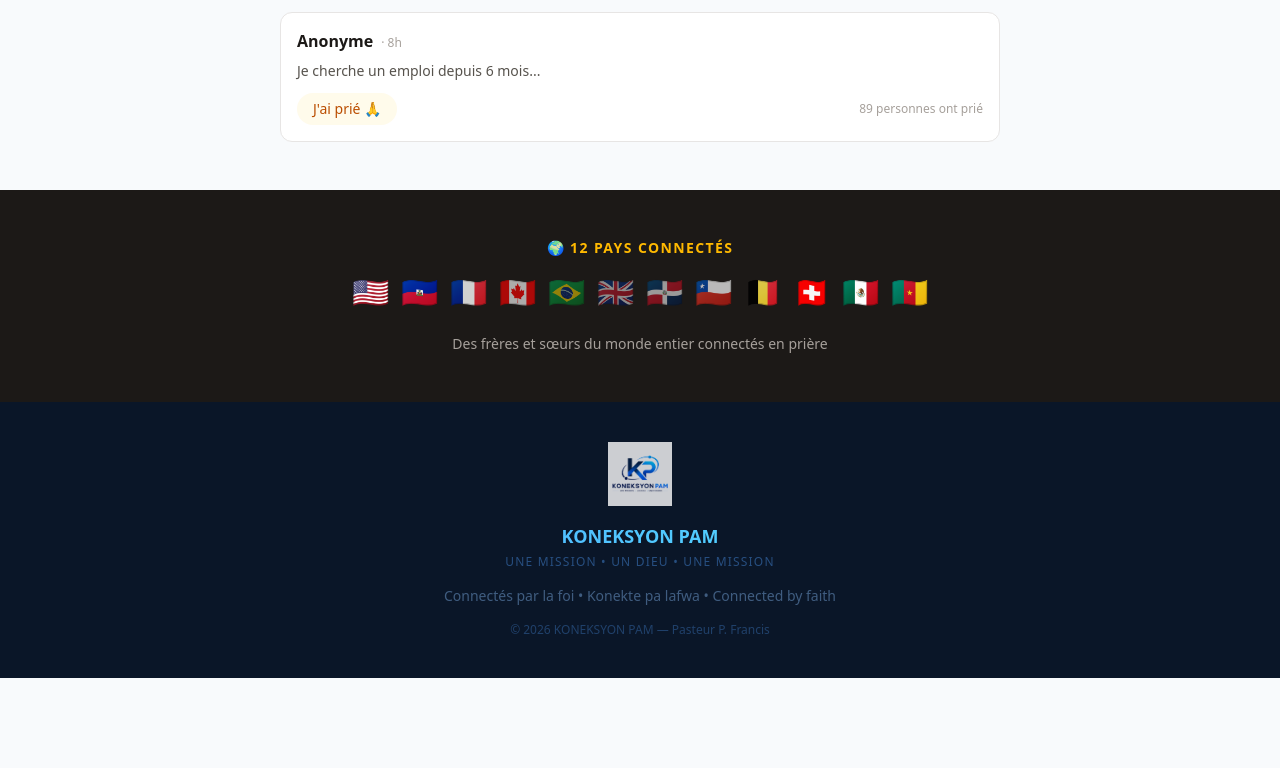
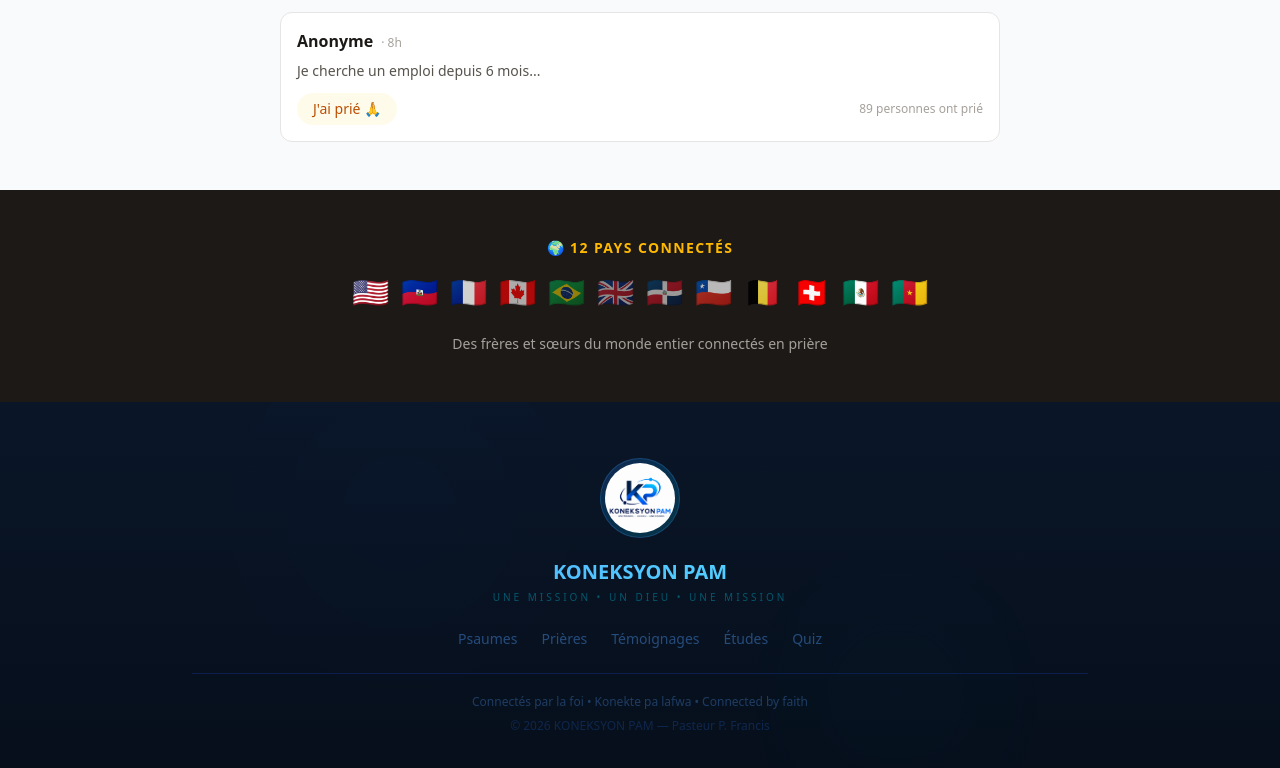
Before and after one commit to petefrans02/koneksyon-pam, a Next.js app: page / in a window 1280 px wide. Shown: the part 1783-2551 px from the top of the page. Before the commit the page ends 2461 px from the top, so only its background shows below. Built offline with nearby package versions, Linux system fonts and the light colour scheme.

Commit message:
Modern footer with circle logo, quiz arrows, blue glow effects

```diff
--- a/app/components/ClientLayout.tsx
+++ b/app/components/ClientLayout.tsx
@@ -13,15 +13,30 @@
       <ScrollingVerses />
       <main className="flex-1">{children}</main>
       <FloatingAI />
-      <footer className="bg-[#0a1628] text-blue-300/50 px-6 py-10">
-        <div className="max-w-4xl mx-auto">
-          <div className="flex justify-center mb-4">
-            <img src="/logo-kp.png" alt="KP" className="w-16 h-16 opacity-80" />
+      <footer className="bg-gradient-to-b from-[#0a1628] to-[#060e1a] text-blue-300/50 px-6 py-14 relative overflow-hidden">
+        <div className="absolute inset-0 opacity-5">
+          <div className="absolute top-8 left-1/4 w-40 h-40 bg-blue-500 rounded-full blur-[100px]" />
+          <div className="absolute bottom-8 right-1/4 w-32 h-32 bg-cyan-500 rounded-full blur-[80px]" />
+        </div>
+        <div className="max-w-4xl mx-auto relative z-10">
+          <div className="flex justify-center mb-5">
+            <div className="w-20 h-20 rounded-full bg-gradient-to-br from-blue-500/20 to-cyan-500/20 p-1 border border-blue-400/20">
+              <img src="/logo-kp.png" alt="KP" className="w-full h-full rounded-full object-cover" />
+            </div>
           </div>
-          <p className="text-center text-lg font-bold bg-gradient-to-r from-blue-400 to-cyan-300 bg-clip-text text-transparent mb-1">KONEKSYON PAM</p>
-          <p className="text-center text-xs tracking-widest text-blue-400/40 mb-4">UNE MISSION • UN DIEU • UNE MISSION</p>
-          <p className="text-center text-sm text-blue-300/40">Connectés par la foi • Konekte pa lafwa • Connected by faith</p>
-          <p className="text-center text-xs text-blue-400/30 mt-4">&copy; {new Date().getFullYear()} KONEKSYON PAM — Pasteur P. Francis</p>
+          <p className="text-center text-xl font-bold bg-gradient-to-r from-blue-400 to-cyan-300 bg-clip-text text-transparent mb-1">KONEKSYON PAM</p>
+          <p className="text-center text-[10px] tracking-[0.3em] text-cyan-500/40 mb-6 uppercase">Une Mission • Un Dieu • Une Mission</p>
+          <div className="flex justify-center gap-6 mb-6">
+            <a href="/psaumes" className="text-blue-400/40 hover:text-cyan-400 text-sm transition-colors">Psaumes</a>
+            <a href="/prieres" className="text-blue-400/40 hover:text-cyan-400 text-sm transition-colors">Prières</a>
+            <a href="/temoignages" className="text-blue-400/40 hover:text-cyan-400 text-sm transition-colors">Témoignages</a>
+            <a href="/etude" className="text-blue-400/40 hover:text-cyan-400 text-sm transition-colors">Études</a>
+            <a href="/quiz" className="text-blue-400/40 hover:text-cyan-400 text-sm transition-colors">Quiz</a>
+          </div>
+          <div className="border-t border-blue-800/30 pt-5">
+            <p className="text-center text-xs text-blue-400/30">Connectés par la foi • Konekte pa lafwa • Connected by faith</p>
+            <p className="text-center text-xs text-blue-500/20 mt-2">&copy; {new Date().getFullYear()} KONEKSYON PAM — Pasteur P. Francis</p>
+          </div>
         </div>
       </footer>
     </LangProvider>
--- a/app/quiz/page.tsx
+++ b/app/quiz/page.tsx
@@ -186,14 +186,24 @@
         )}
 
         {selected !== null && (
-          <button
-            onClick={next}
-            className={`mt-6 w-full py-3 rounded-xl font-bold text-white bg-gradient-to-r ${level.color} hover:opacity-90 transition-opacity`}
-          >
-            {current + 1 >= total
-              ? (lang === "fr" ? "Voir le résultat" : lang === "ht" ? "Wè rezilta" : "See results")
-              : (lang === "fr" ? "Question suivante →" : lang === "ht" ? "Kesyon swivan →" : "Next question →")}
-          </button>
+          <div className="flex gap-3 mt-6">
+            {current > 0 && (
+              <button
+                onClick={() => { setCurrent(current - 1); setSelected(null); setShowExplanation(false); }}
+                className="flex-1 py-3 rounded-xl font-bold text-stone-600 bg-stone-100 hover:bg-stone-200 transition-colors"
+              >
+                ← {lang === "fr" ? "Précédent" : lang === "ht" ? "Anvan" : "Previous"}
+              </button>
+            )}
+            <button
+              onClick={next}
+              className={`flex-1 py-3 rounded-xl font-bold text-white bg-gradient-to-r ${level.color} hover:opacity-90 transition-opacity`}
+            >
+              {current + 1 >= total
+                ? (lang === "fr" ? "Voir le résultat ★" : lang === "ht" ? "Wè rezilta ★" : "See results ★")
+                : (lang === "fr" ? "Suivant →" : lang === "ht" ? "Swivan →" : "Next →")}
+            </button>
+          </div>
         )}
       </div>
     </div>
```
